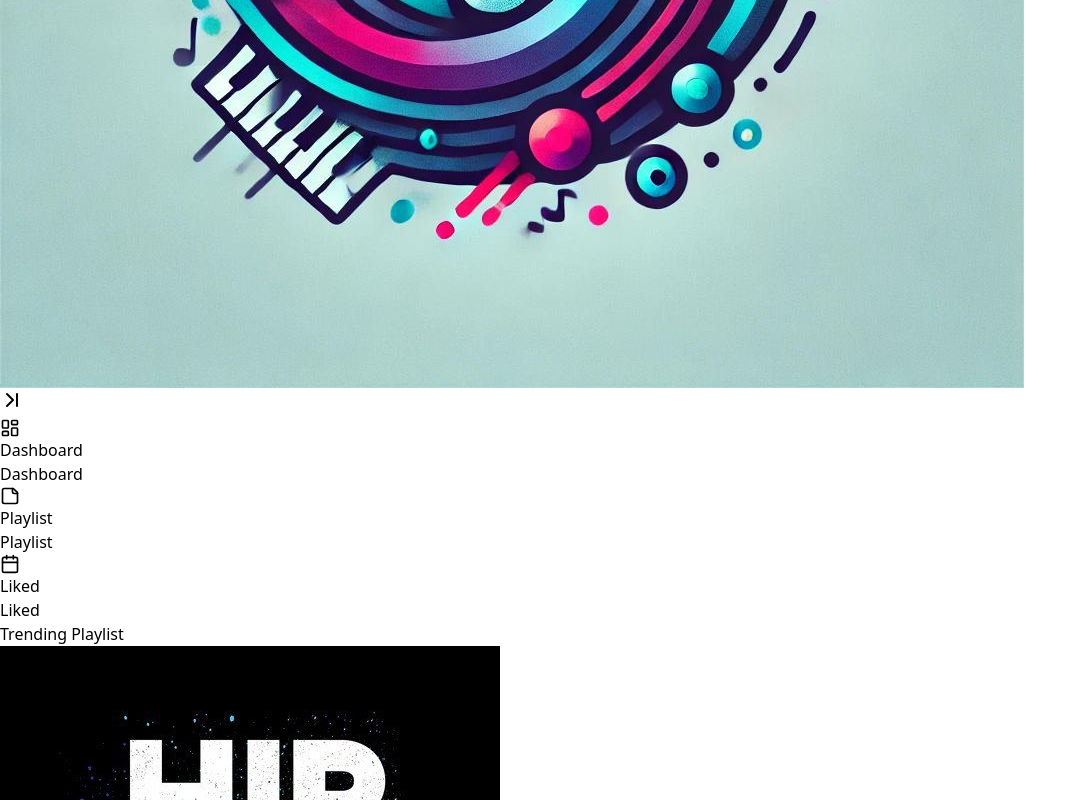
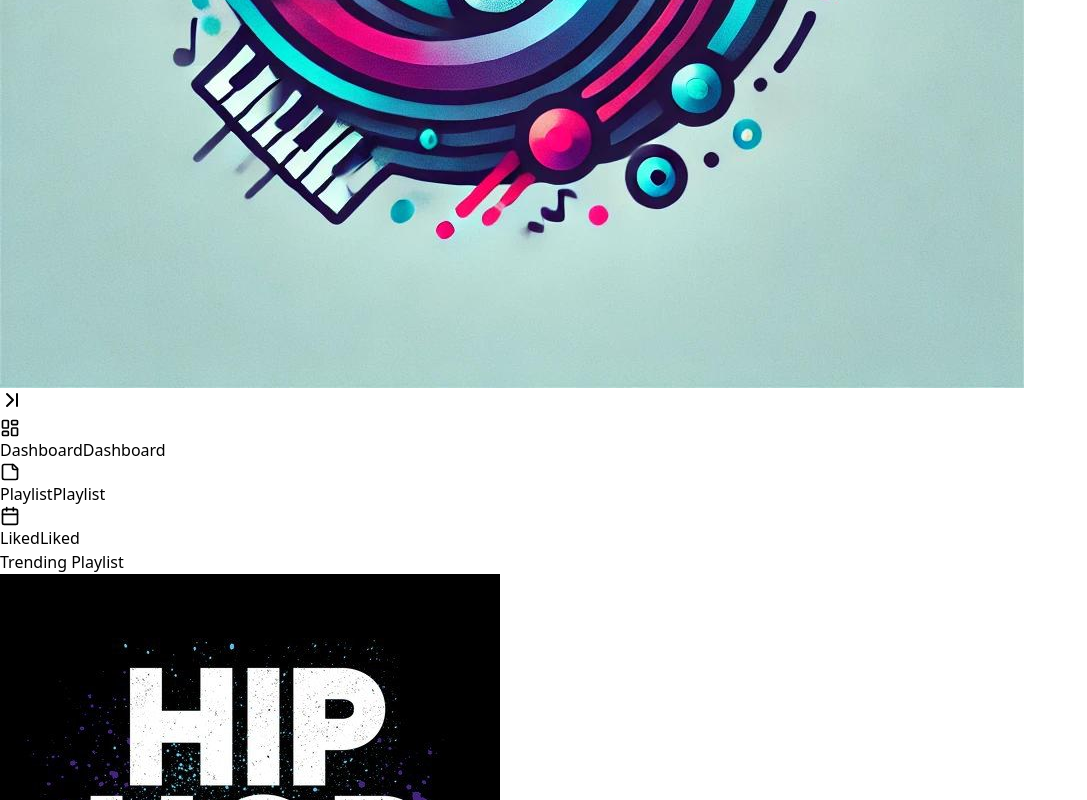
Before and after one commit to aadityagi24/Music-Player, a React (Vite) app: page / in a window 1280 px wide. Both pictures are taken after a click on the button 12 px from the left and 1036 px from the top of the page. Shown: the part 636-1436 px from the top of the page, without its empty margins (0-1087 px from the left). Built offline with nearby package versions, Linux system fonts and the light colour scheme.

Commit message:
Update SideBar.jsx

```diff
--- a/src/components/SideBar.jsx
+++ b/src/components/SideBar.jsx
@@ -1,59 +1,4 @@
-// import { ChevronFirst, ChevronLast, MoreVertical } from "lucide-react"
-// import { createContext, useContext, useState } from "react"
-// import { NavLink } from "react-router-dom";
-
-// const SidebarContext = createContext();
-
-// export default function Sidebar({ children }) {
-//     const [expanded, setExpanded] = useState(true)
-//     return (
-//         <>
-//             <aside className="h-screen">
-//                 <nav className="h-full flex flex-col bg-white border-r shadow-sm">
-//                     <div className="p-4 pb-2 flex justify-between items-center">
-//                         <img src="" className={`overflow-hidden transition-all ${expanded ? "w-32" : "w-0"}`} />
-//                         <button onClick={() => setExpanded((curr) => !curr)} className="p-1.5 rounded-lg bg-gray-50 hover:bg-gray-100">
-//                             {expanded ? <ChevronFirst /> : <ChevronLast />}
-//                         </button>
-//                     </div>
-
-//                     <SidebarContext.Provider value={{ expanded }}>
-
-//                         <ul className="flex-1 px-3">{children}</ul>
-//                     </SidebarContext.Provider>
-
-
-//                 </nav>
-//             </aside>
-//         </>
-//     )
-// }
-
-// export function SidebarItem({ icon, text, active, alert }) {
-//     const { expanded } = useContext(SidebarContext)
-//     return (
-//         <NavLink to={`${text}`} className={`relative flex items-center py-2 px-3 my-1 font-medium rounded-md cursor-pointer transition-colors group ${active ? "bg-gradient-to-tr from-indigo-200 to-indigo-100 text-indigo-800" : "hover:bg-indigo-50 text-gray-600"}`}>
-//             {icon}
-//             <span className={`overflow-hidden transition-all ${expanded ? "w-52 ml-3" : "w-0"}`}>{text}</span>
-//             {alert && (
-//                 <div className={`absolute right-2 w-2 h-2 rounded bg-indigo-400 ${expanded ? "" : "top-2"}`}>
-
-//                 </div>
-//             )}
-
-//             {!expanded && (
-//                 <div className={`absolute left-full rounded-md px-2 py-1 ml-6 bg-indigo-100 text-indigo-800 text-sm invisible opacity-20 -translate-x-3 transition-all group-hover:visible group-hover:opacity-100 group-hover:translate-x-0`}>
-//                     {text}
-//                 </div>
-//             )}
-//         </NavLink>
-//     )
-// }
-
-
-
-
-import { ChevronFirst, ChevronLast, MoreVertical } from "lucide-react";
+import { ChevronFirst, ChevronLast } from "lucide-react";
 import { createContext, useContext, useState } from "react";
 import { NavLink } from "react-router-dom";
 
@@ -63,61 +8,60 @@ export default function Sidebar({ children }) {
   const [expanded, setExpanded] = useState(true);
 
   return (
-    <>
-      <aside className=" bg-gray-900 text-white shadow-lg">
-        <nav className="h-full flex flex-col border-r border-gray-700">
+    <aside className="h-screen bg-gray-900 text-white shadow-lg">
+      <nav className="h-full flex flex-col border-r border-gray-800">
+        {/* Logo + Toggle */}
         <div className="p-4 pb-2 flex justify-between items-center">
-            {/* Logo or Image */}
           <img
             src="BeatFlow_Logo.jpg"
-              className={`overflow-hidden  rounded-full transition-all ${
-                expanded ? "w-32" : "w-0"
+            alt="Logo"
+            className={`rounded-full transition-all duration-300 ${
+              expanded ? "w-28 h-28" : "w-0 h-0"
             }`}
-              alt="Logo"
           />
-            {/* Expand/Collapse Button */}
           <button
-              onClick={() => setExpanded((curr) => !curr)}
-              className="p-1.5 rounded-lg bg-gray-800 hover:bg-gray-700"
+            onClick={() => setExpanded(!expanded)}
+            className="p-2 rounded-lg bg-gray-800 hover:bg-gray-700 transition"
           >
             {expanded ? <ChevronFirst /> : <ChevronLast />}
           </button>
         </div>
 
+        {/* Sidebar Items */}
         <SidebarContext.Provider value={{ expanded }}>
-            {/* Sidebar Menu */}
-            <ul className="flex-1 px-3 space-y-2">{children}</ul>
+          <ul className="flex-1 px-3 space-y-1">{children}</ul>
         </SidebarContext.Provider>
       </nav>
     </aside>
-    </>
   );
 }
 
-export function SidebarItem({ icon, text, active, alert }) {
+export function SidebarItem({ icon, text, path, active, alert }) {
   const { expanded } = useContext(SidebarContext);
+
   return (
     <NavLink
-      to={`${text}`}
-      className={`relative flex items-center py-2 px-3 my-1 font-medium rounded-md cursor-pointer transition-colors group ${
+      to={path}
+      className={`relative flex items-center py-2 px-3 my-1 font-medium rounded-md cursor-pointer transition-colors group
+        ${
           active
-          ? "bg-gradient-to-tr from-gray-800 to-gray-700 text-indigo-400"
+            ? "bg-gradient-to-tr from-gray-800 to-gray-700 text-green-400"
             : "hover:bg-gray-800 text-gray-300"
         }`}
     >
       {icon}
-      {/* Sidebar Text */}
       <span
-        className={`overflow-hidden transition-all ${
-          expanded ? "w-52 ml-3" : "w-0"
+        className={`overflow-hidden transition-all duration-300 ${
+          expanded ? "w-40 ml-3" : "w-0"
         }`}
       >
         {text}
       </span>
-      {/* Notification Alert */}
+
+      {/* Optional Alert Dot */}
       {alert && (
         <div
-          className={`absolute right-2 w-2 h-2 rounded-full bg-indigo-400 ${
+          className={`absolute right-2 w-2 h-2 rounded-full bg-green-400 ${
             expanded ? "" : "top-2"
           }`}
         />
@@ -125,11 +69,11 @@ export function SidebarItem({ icon, text, active, alert }) {
 
       {/* Tooltip when collapsed */}
       {!expanded && (
-        <div
-          className={`absolute left-full rounded-md px-2 py-1 ml-6 bg-gray-700 text-indigo-400 text-sm invisible opacity-0 -translate-x-3 transition-all group-hover:visible group-hover:opacity-100 group-hover:translate-x-0`}
+        <span
+          className={`absolute left-full whitespace-nowrap rounded-md px-2 py-1 ml-4 bg-gray-700 text-gray-100 text-xs opacity-0 invisible translate-x-2 group-hover:opacity-100 group-hover:visible group-hover:translate-x-0 transition-all`}
         >
           {text}
-        </div>
+        </span>
       )}
     </NavLink>
   );
```
Lines whose indentation alone changed are shown as unchanged.
